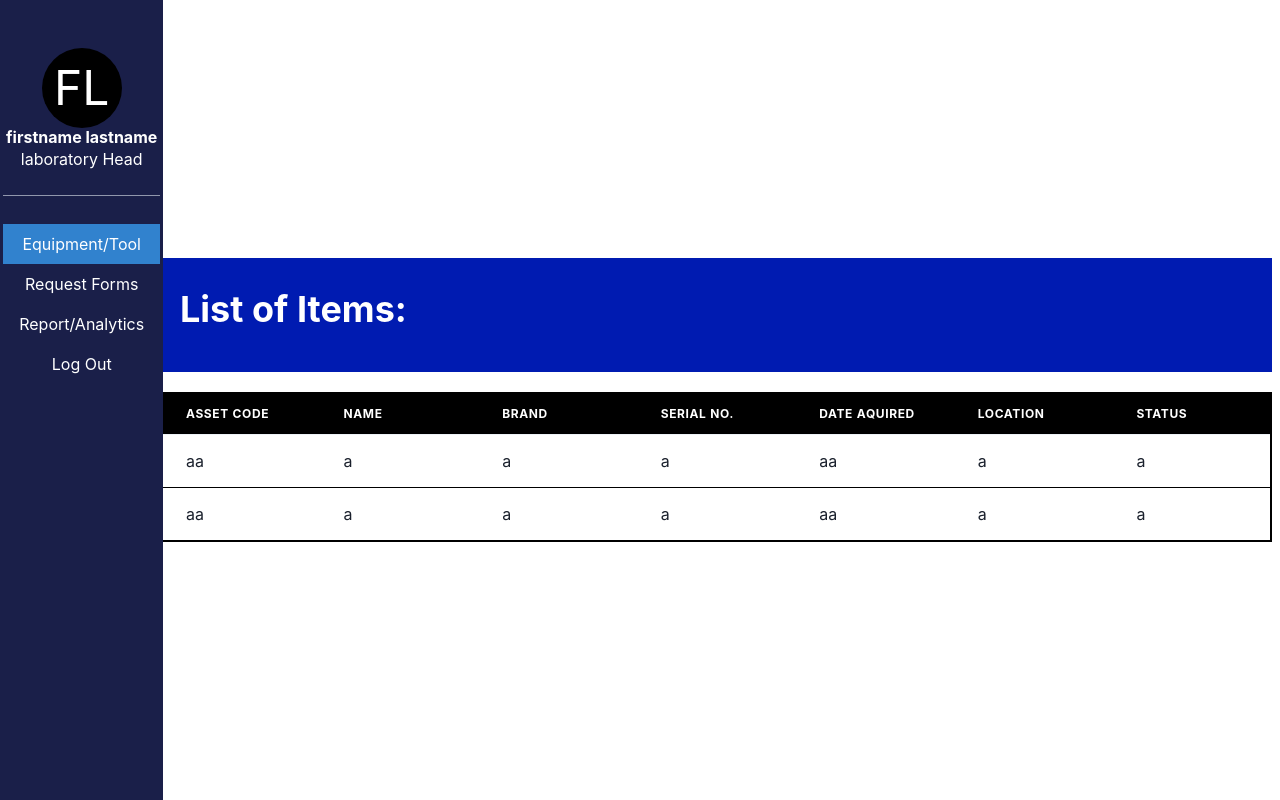
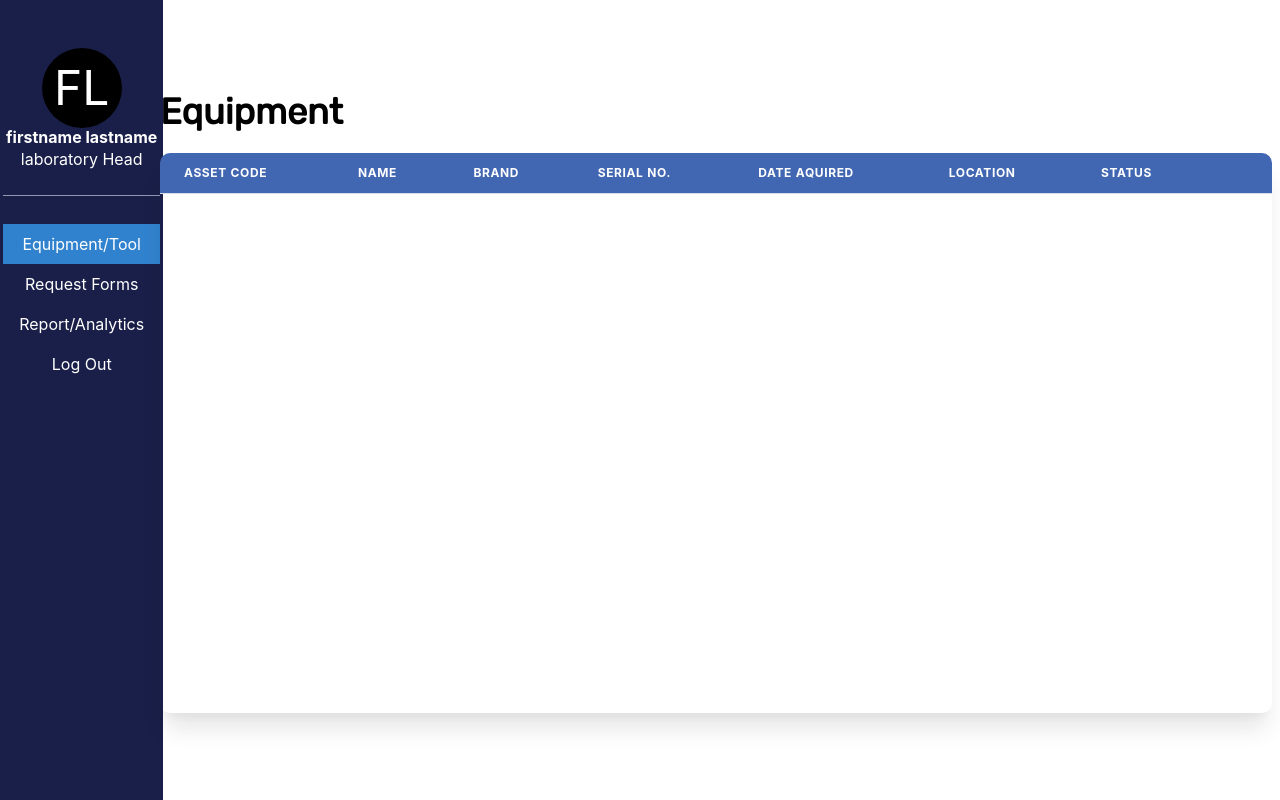
Before and after one commit to Clydejoseph/CIS2201-Inventory-System, a React (Create React App) app in the folder frontend/: page /head-asset in a window 1280 px wide. Built offline with nearby package versions, Linux system fonts and the light colour scheme.

Commit message:
Update Head-Asset.jsx

```diff
--- a/frontend/src/pages/labHead/Head-Asset.jsx
+++ b/frontend/src/pages/labHead/Head-Asset.jsx
@@ -15,55 +15,40 @@ import {
   import '../../css/table-asset.css'
 
 export default function HeadAsset(){
-    return(
-
-        <>
-            <div className='table'>
-
-            <div id='asset-header'>
-                <Heading size='xl'>List of Items:</Heading>
-            </div>
-
-            <TableContainer>
-                <Table className='asset-table' variant='simple'>
-
-                    {/* <TableCaption>Imperial to metric conversion factors</TableCaption> */}
-
-                    <Thead className='asset-head'>
-                    <Tr>
-                        <Th>Asset Code</Th>
-                        <Th>Name</Th>
-                        <Th>Brand</Th>
-                        <Th>Serial No.</Th>
-                        <Th>Date Aquired</Th>
-                        <Th>Location</Th>
-                        <Th>Status</Th>
+    return (
+        <div className="tech-asset">
+              <Heading size="xl" color={"black"} fontFamily={"rubik"}>
+                Equipment
+              </Heading>
+            <TableContainer
+              borderRadius={"10px"}
+              width={"100%"}
+              overflowY={"auto"}
+              boxShadow={"xl"}
+              height={"70vh"}
+            >
+              <Table colorScheme={"facebook"} variant="simple">
+                <Thead>
+                  <Tr
+                    position={"sticky"}
+                    top={0}
+                    bgColor={"facebook.400"}
+                    zIndex={"1"}
+                  >
+                    <Th color={"white"}>Asset Code</Th>
+                    <Th color={"white"}>Name</Th>
+                    <Th color={"white"}>Brand</Th>
+                    <Th color={"white"}>Serial No.</Th>
+                    <Th color={"white"}>Date Aquired</Th>
+                    <Th color={"white"}>Location</Th>
+                    <Th color={"white"}>Status</Th>
+                    <Th color={"white"}></Th>
                   </Tr>
                 </Thead>
                 <Tbody>
-                    <Tr>
-                        <Td>aa</Td>
-                        <Td>a</Td>
-                        <Td>a</Td>
-                        <Td>a</Td>
-                        <Td>aa</Td>
-                        <Td>a</Td>
-                        <Td>a</Td>
-                    </Tr>
-                    <Tr>
-                        <Td>aa</Td>
-                        <Td>a</Td>
-                        <Td>a</Td>
-                        <Td>a</Td>
-                        <Td>aa</Td>
-                        <Td>a</Td>
-                        <Td>a</Td>
-                    </Tr>
                 </Tbody>
               </Table>
             </TableContainer>
-
         </div>
-        </>
-    )
+      );
     }
```
Lines whose indentation alone changed are shown as unchanged.
